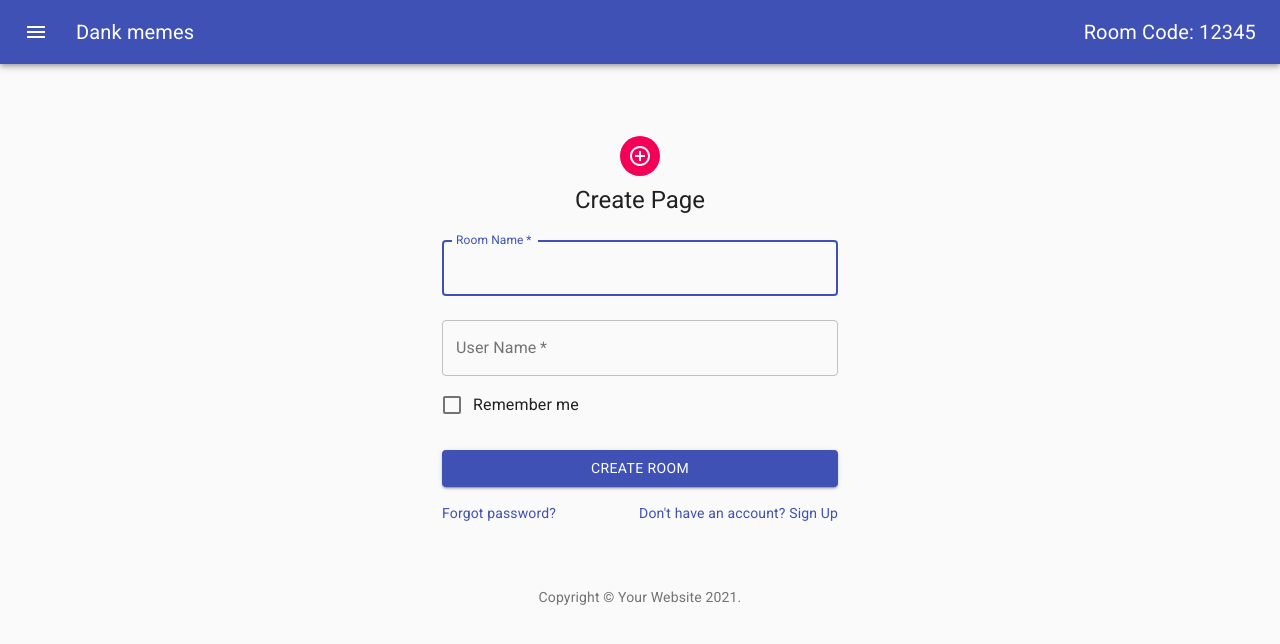
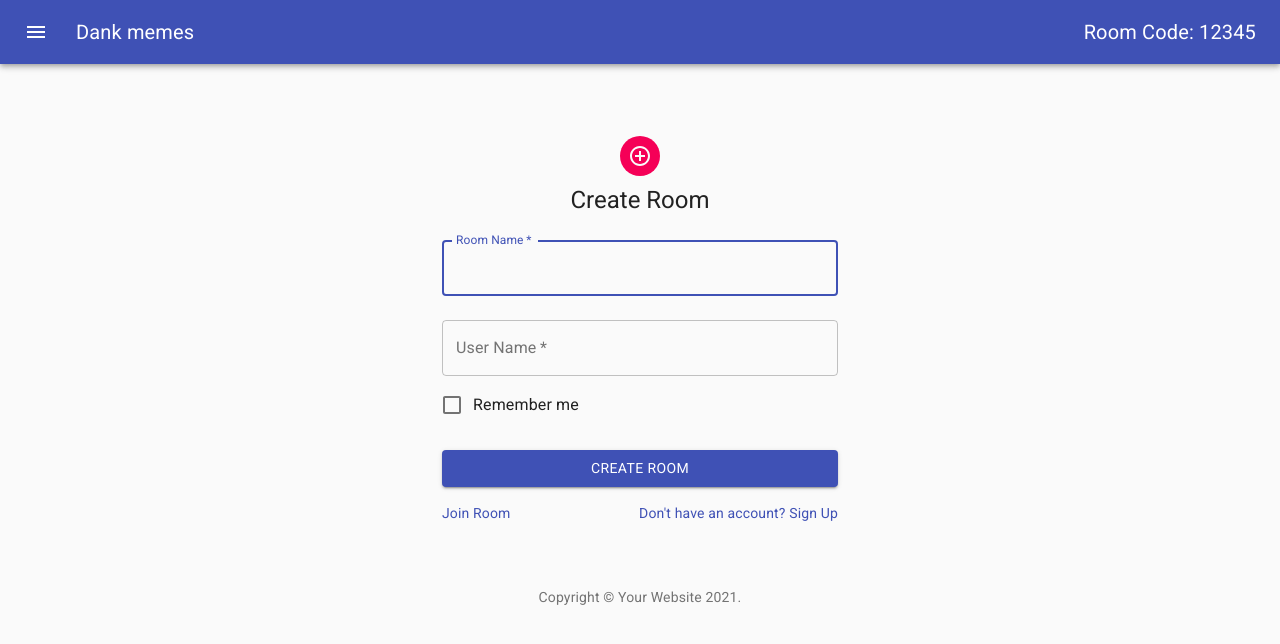
Before and after one commit to ambiyu/Group-15-Tan-Tiger, a React (Create React App) app in the folder frontend/: page /create in a window 1280 px wide. Shown: the top 644 px of the page. Built offline with nearby package versions, Linux system fonts and the light colour scheme.

Commit message:
fianl changes

```diff
--- a/frontend/src/pages/CreateRoom.jsx
+++ b/frontend/src/pages/CreateRoom.jsx
@@ -58,7 +58,7 @@ export default function SignIn() {
                     <AddCircleOutlineIcon />
                 </Avatar>
                 <Typography component="h1" variant="h5">
-          Create Page
+                    Create Room
         </Typography>
                 <form className={classes.form} noValidate>
                     <TextField
@@ -96,7 +96,7 @@ export default function SignIn() {
                     <Grid container>
                         <Grid item xs>
                             <Link href="#" variant="body2">
-                Forgot password?
+                                Join Room
               </Link>
                         </Grid>
                         <Grid item>
```
Lines whose indentation alone changed are shown as unchanged.
